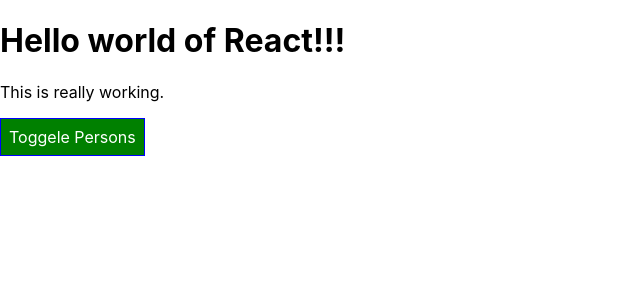
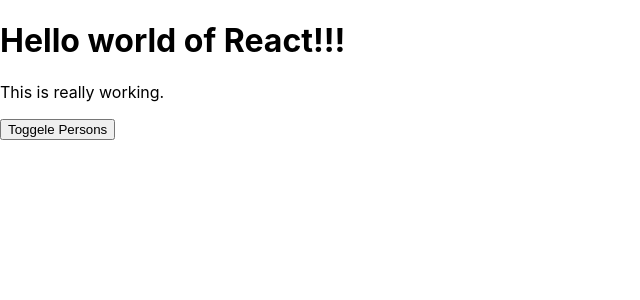
Before and after one commit to bhagat9198/reactComplete, a React app: page / in a window 1280 px wide. Shown: the top 300 px of the page, without its empty margins (0-640 px from the left). Built offline with nearby package versions, Linux system fonts and the light colour scheme.

Commit message:
5.10 and 5.11

```diff
--- a/public/index.html
+++ b/public/index.html
@@ -3,7 +3,7 @@
   <head>
     <meta charset="utf-8" />
     <link rel="icon" href="%PUBLIC_URL%/favicon.ico" />
-    <meta name="viewport" content="width=device-width, initial-scale=1" />
+    <meta name="viewport" content="width=device-width, initial-scale=1"/>
     <meta name="theme-color" content="#000000" />
     <meta
       name="description"
--- a/src/App.css
+++ b/src/App.css
@@ -9,3 +9,27 @@
 .bold {
   font-weight: bolder;
 }
+
+.App button {
+  border: 1px solid blue;
+  padding: 16px;
+  background-color: green;
+  font: inherit;
+  color: white;
+  cursor: pointer;
+}
+
+.App button:hover {
+  background-color: lightgreen;
+  color: black;
+}
+
+/* 'button.Red': any button which has 'RED' class */
+.App button.Red {
+  background-color: red;
+}
+
+.App button.Red:hover {
+  background-color: salmon;
+  color: black;
+}
--- a/src/App.js
+++ b/src/App.js
@@ -1,10 +1,5 @@
 import React, {Component} from 'react';
-
-// now when we import 'App.css' it will scope to that file. our css is nothing but group of objects.now while importing,
-  // we have to give a name. this importing name can be anything but mostly 'classes' or 'styles' is most commely used.
-  // another common practice is name css files as fileName.module.css
 import classes from './App.css';
-
 import Person from './Person/Person';
 
 class App extends Component {
@@ -48,17 +43,20 @@
   };
 
   render() {
-    const style = {
-      backgroundColor: 'green',
-      color: 'white',
-      font: 'inherit',
-      border: '1px solid blue',
-      padding: '8px',
-      cursor: 'pointer',
-    };
+    // no need of implementing inline styles, using css class
+    // const style = {
+    //   backgroundColor: 'green',
+    //   color: 'white',
+    //   font: 'inherit',
+    //   border: '1px solid blue',
+    //   padding: '8px',
+    //   cursor: 'pointer',
+    // };
 
 
     let persons = null;
+    let btnClass = '';
+
     if(this.state.showPersons) {
       persons = (
         <div>
@@ -75,13 +73,14 @@
           })}
         </div>
       );
-      style.backgroundColor = 'red';
+      // style.backgroundColor = 'red';
+
+      // if the condition is true, adding the class 'Red'
+      btnClass = classes.Red;
     }
 
-    // due to name conflict changing the name.
     let assignedClasses = [];
     if(this.state.persons.length <= 2) {
-      // pushing the class in an array
       assignedClasses.push(classes.red);
     }
     if(this.state.persons.length <= 1) {
@@ -89,13 +88,15 @@
     }
 
     return (
-      // thus, now css class is converted to JS object by help of css loader. hence, accessing the classes dynamically: classes object followed by css-className (classes.cssClassName)
-      // what exactly happening, css loader transforms the css class name which are there in css file into unique ones using localIdentName pattern which we set up in webpack.config.js. it takes class name we defined, js file where we import the class and some random hash to generate uinque css class name. and these are stored in this 'classes' object which we imported.
       <div className={classes.App}>
         <h1>Hello world of React!!!</h1>
         <p className={assignedClasses.join(' ')}>This is really working.</p>
         <button
-          style={style}
+          // style={style}
+
+          // adding the button class
+          className={btnClass}
+
           onClick={this.toggelPersonsHandler.bind(this)}>Toggele Persons
         </button>
         {persons}
--- a/src/Person/Person.css
+++ b/src/Person/Person.css
@@ -5,12 +5,12 @@
   box-shadow: 0 2px 3px #ccc;
   padding: 16px;
   text-align: center;
-};
+}
 
-/* impleneting media query through css */
-/* error: not working */
-/* @media (min-width: 500px) {
+
+/* adding media query */
+@media (min-width: 500px) {
   .Person {
-    width: 20%;
+    width: 450px;
   }
-} */
+}
--- a/src/Person/Person.js
+++ b/src/Person/Person.js
@@ -1,6 +1,4 @@
 import React from 'react';
-
-// css module has been unlocked. hence using that feature
 import classes from './Person.css';
 
 const person = (props) => {
```
Also changed, not shown: zznotes.txt.
